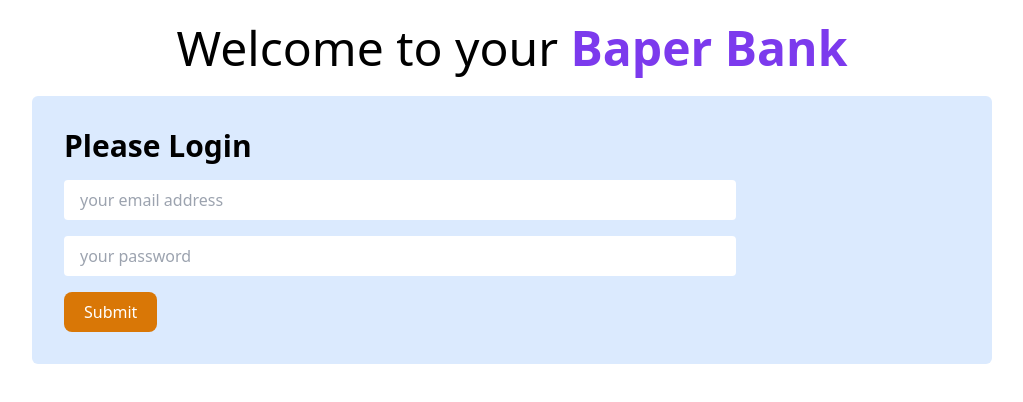
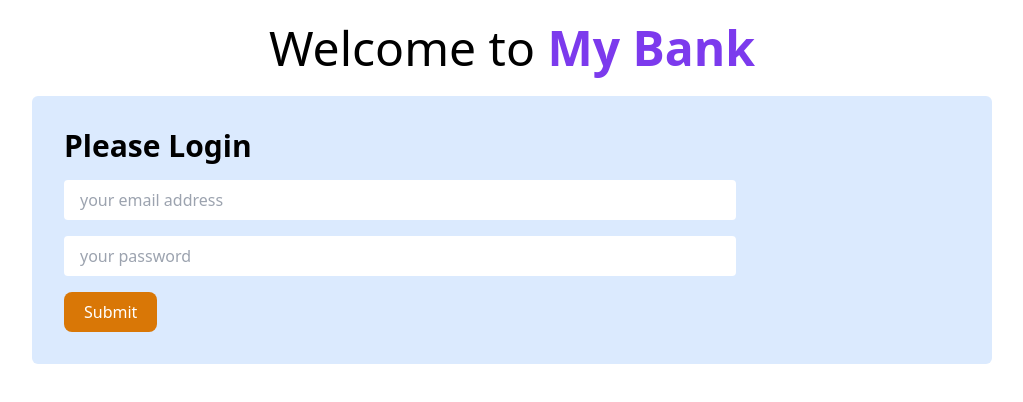
Before and after one commit to whorobin/deposit_withdrow_calculation, a plain HTML site: page index.html in a window 1280 px wide. Shown: the whole page, without its empty margins (128-1151 px from the left). Drawn offline with nearby package versions, Linux system fonts and the light colour scheme.

Commit message:
second commit

```diff
--- a/JS/login.js
+++ b/JS/login.js
@@ -8,7 +8,7 @@ document.getElementById('btn-submit').addEventListener('click', function () {
     const password = passwordField.value;
     // console.log(email, password);
     // step 4 : (verify email and password)
-    if (email === 'fuckboy@gmail.com' && password === '123456789') {
+    if (email === 'admin@gmail.com' && password === '123456789') {
         window.location.href = 'bank.html';
     }
     else {
--- a/index.html
+++ b/index.html
@@ -4,15 +4,15 @@
 <head>
     <meta charset="UTF-8">
     <meta name="viewport" content="width=device-width, initial-scale=1.0">
-    <title>Baper Bank Login</title>
+    <title>Banking</title>
     <!-- tailwindcss  -->
     <script src="https://cdn.tailwindcss.com"></script>
 </head>
 
 <body>
     <header>
-        <h1 class="text-5xl text-center mt-6">Welcome to your <span class="font-semibold text-violet-600">Baper
-                Bank</span>
+        <h1 class="text-5xl text-center mt-6">Welcome to <span class="font-semibold text-violet-600">
+                My Bank</span>
         </h1>
     </header>
     <main>
```
